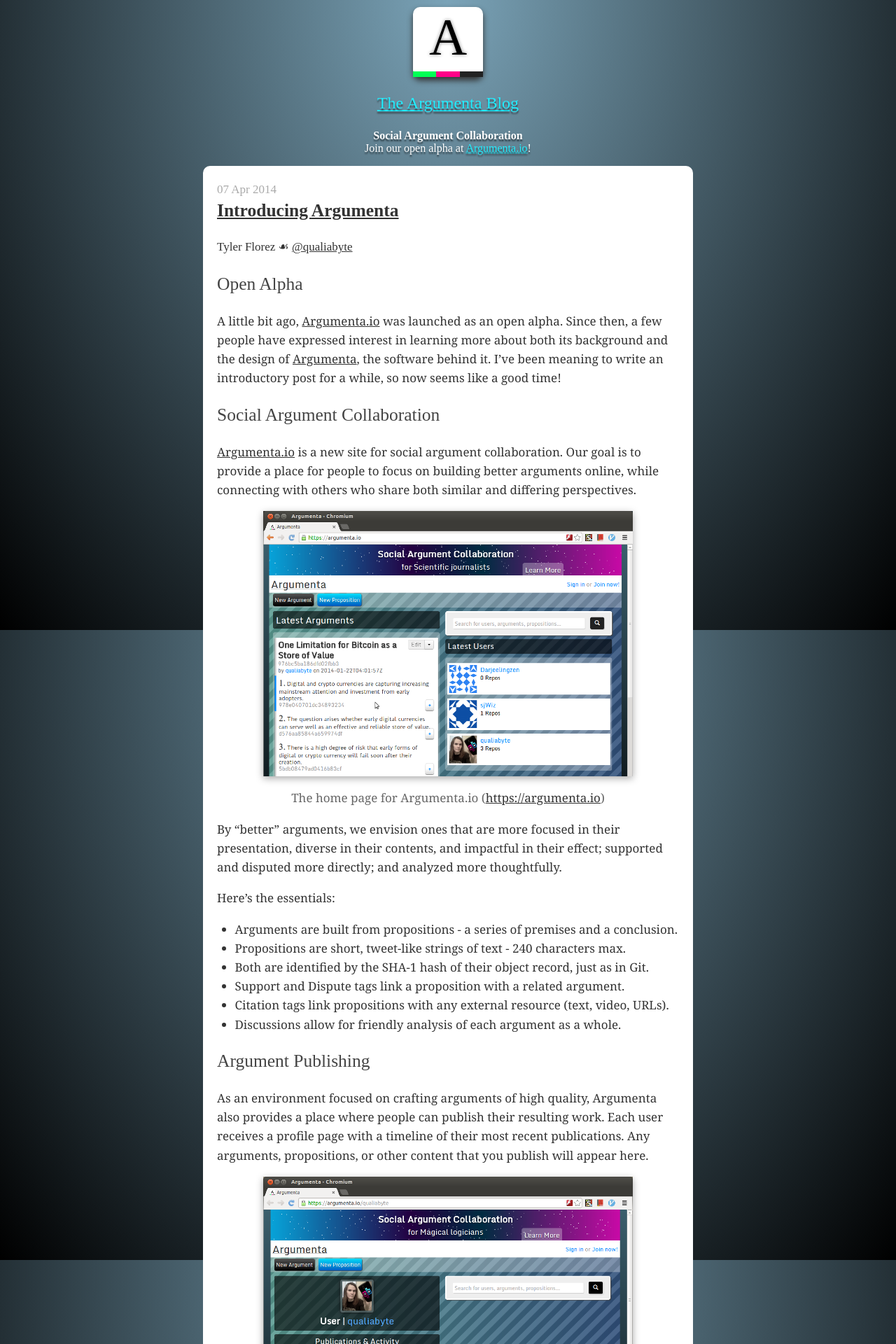
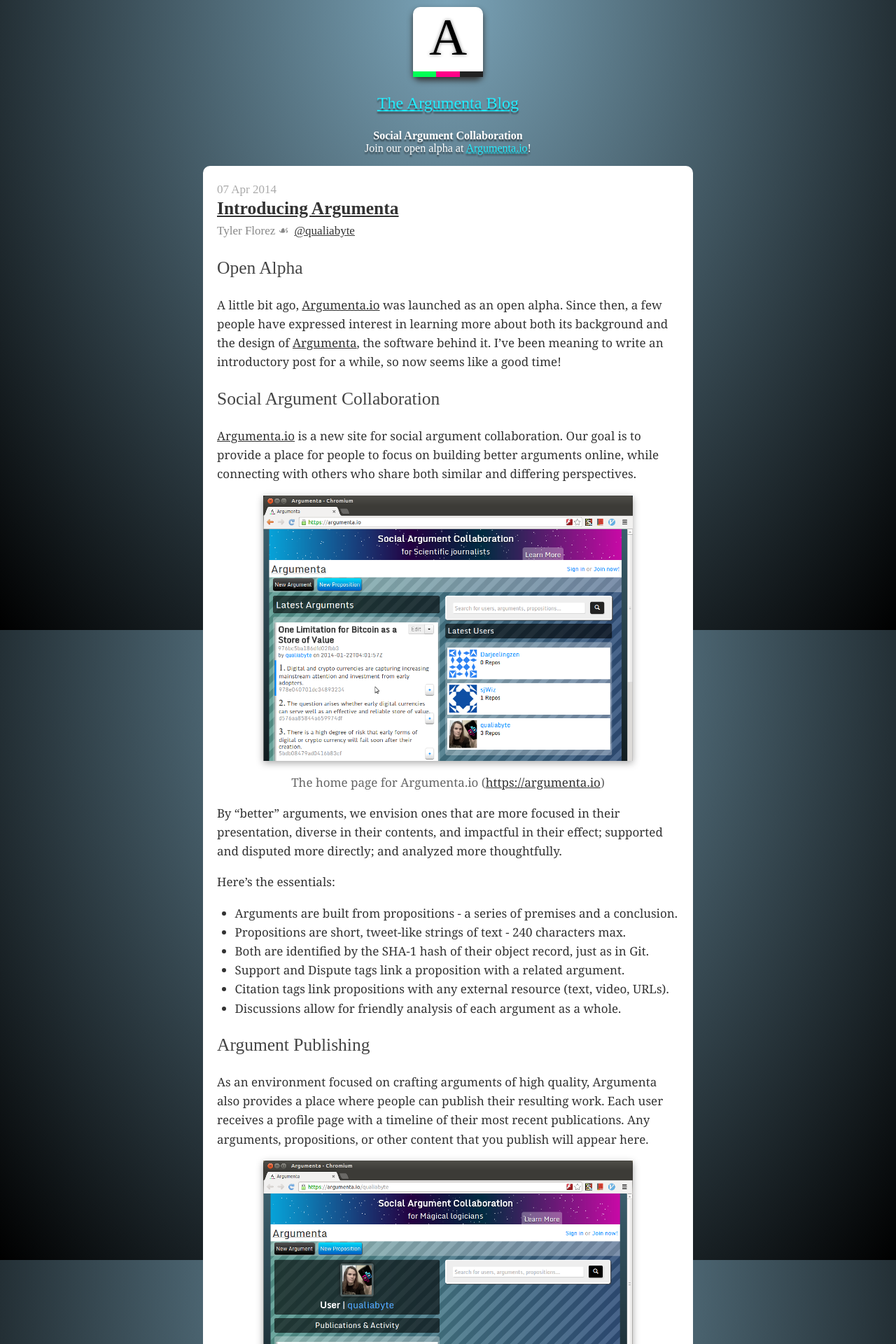
Before and after one commit to argumenta/argumenta.github.io, a Jekyll site: the page built from index.html, in a window 1280 px wide. Shown: the top 1920 px of the page at 70% size. Built offline with Jekyll 4.4.1, drawn with Linux system fonts in a browser that asks for light colours; nearby versions of some CDN libraries; some web fonts are replaced; library files that are not in the unit come from our copies; the list of posts is cut into pages by our own code; comment, search, counter and statistics services are not loaded.

Commit message:
Add styles for byline

```diff
--- a/assets/css/post.css
+++ b/assets/css/post.css
@@ -19,9 +19,20 @@
 }
 
 .post-title {
-  margin-top: 0.1em;
+  margin: 0em 0 0.2em 0;
   font-weight: bold;
   color: #444;
+}
+
+.post-byline {
+  color: #888;
+}
+
+.post-author {
+}
+
+.post-twitter {
+  margin-left: 0.2em;
 }
 
 .post-image {
```
